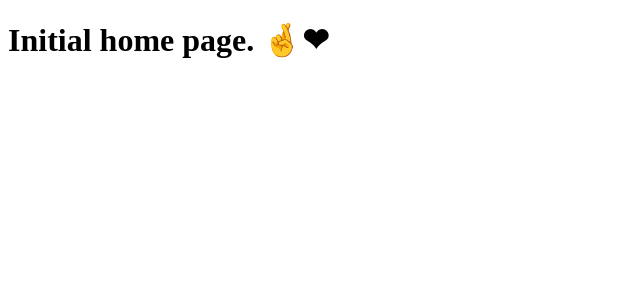
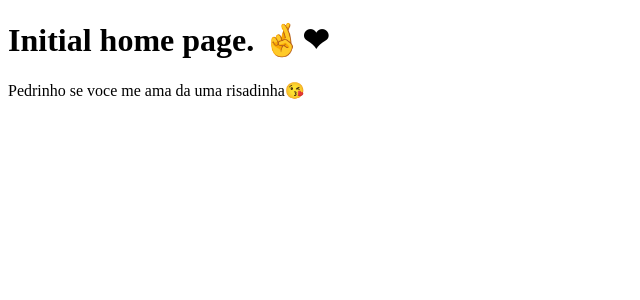
Before and after one commit to Jotavin/news, a Next.js app: page / in a window 1280 px wide. Shown: the top 300 px of the page, without its empty margins (0-640 px from the left). Built offline with nearby package versions, Linux system fonts and the light colour scheme.

Commit message:
feat: pedrinhos smile

```diff
--- a/pages/index.js
+++ b/pages/index.js
@@ -1,5 +1,10 @@
 function Home() {
-  return <h1>Initial home page. 🤞❤</h1>;
+  return (
+    <>
+      <h1>Initial home page. 🤞❤</h1>
+      <p>Pedrinho se voce me ama da uma risadinha😘</p>
+    </>);
+
 }
 
 export default Home;
```
